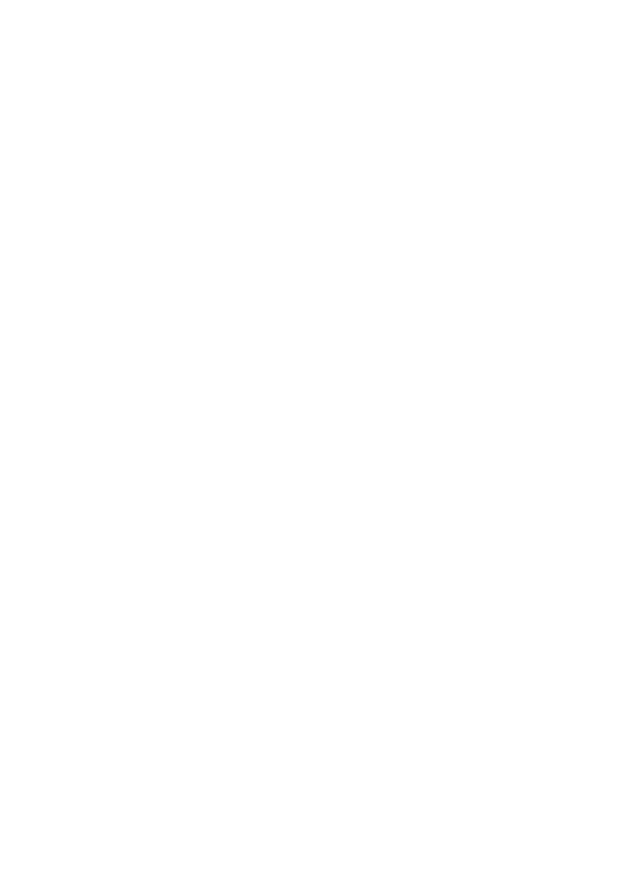
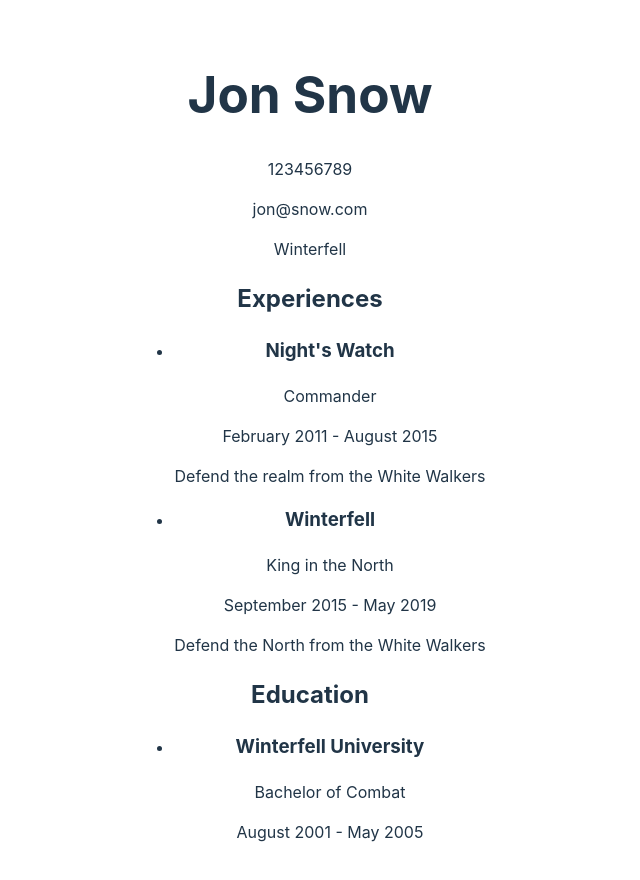
Before and after one commit to jordan-wick/cv-generator, a React (Vite) app: page / in a window 1280 px wide. Shown: the top 880 px of the page, without its empty margins (330-970 px from the left). Before the commit the page ends 800 px from the top, so only its background shows below. Built offline with nearby package versions, Linux system fonts and the light colour scheme.

Commit message:
Add date-fns dependency and update App component

```diff
--- a/package.json
+++ b/package.json
@@ -10,6 +10,7 @@
     "preview": "vite preview"
   },
   "dependencies": {
+    "date-fns": "^4.1.0",
     "react": "^18.3.1",
     "react-dom": "^18.3.1"
   },
--- a/src/App.jsx
+++ b/src/App.jsx
@@ -1,8 +1,47 @@
 import { useState } from 'react'
+import example from './example.jsx'
+import { format } from 'date-fns';
 import './App.css'
 
 function App() {
+  const [resume, setResume] = useState(example);
 
+
+  return (
+    <div className="resume">
+      <div className="resume-header">
+        <h1>{resume.name}</h1>
+        <p>{resume.phone}</p>
+        <p>{resume.email}</p>
+        <p>{resume.address}</p>
+      </div>
+      <div className="resume-experiences">
+        <h2>Experiences</h2>
+        <ul>
+          {resume.experiences.map((experience, index) => (
+            <li key={index}>
+              <h3>{experience.company}</h3>
+              <p>{experience.position}</p>
+              <p>{format(new Date(experience.startDate), 'MMMM yyyy')} - {experience.endDate ? format(new Date(experience.endDate), 'MMMM yyyy') : 'Present'}</p>
+              <p>{experience.summary}</p>
+            </li>
+          ))}
+        </ul>
+      </div>
+      <div className="resume-education">
+        <h2>Education</h2>
+        <ul>
+          {resume.education.map((education, index) => (
+            <li key={index}>
+              <h3>{education.institution}</h3>
+              <p>{education.degree}</p>
+              <p>{format(new Date(education.startDate), 'MMMM yyyy')} - {education.endDate ? format(new Date(education.endDate), 'MMMM yyyy') : 'Present'}</p>
+            </li>
+          ))}
+        </ul>
+      </div>
+    </div>
+  );
 }
 
 export default App
--- /dev/null
+++ b/src/example.jsx
@@ -0,0 +1,32 @@
+const example = {
+  name: "Jon Snow",
+  phone: "123456789",
+  email: "jon@snow.com",
+  address: "Winterfell",
+  experiences: [
+    {
+      company: "Night's Watch",
+      position: "Commander",
+      startDate: new Date(2011, 1),
+      endDate: new Date(2015, 7),
+      summary: "Defend the realm from the White Walkers"
+    },
+    {
+      company: "Winterfell",
+      position: "King in the North",
+      startDate: new Date(2015, 8),
+      endDate: new Date(2019, 4),
+      summary: "Defend the North from the White Walkers"
+    }
+  ],
+  education: [
+    {
+      institution: "Winterfell University",
+      degree: "Bachelor of Combat",
+      startDate: new Date(2001, 7),
+      endDate: new Date(2005, 4)
+    }
+  ],
+};
+
+export default example;
```
Also changed, not shown: src/example.json (deleted, +0 -44 lines), 1 other file (tests, documents, lock files or other folders).
